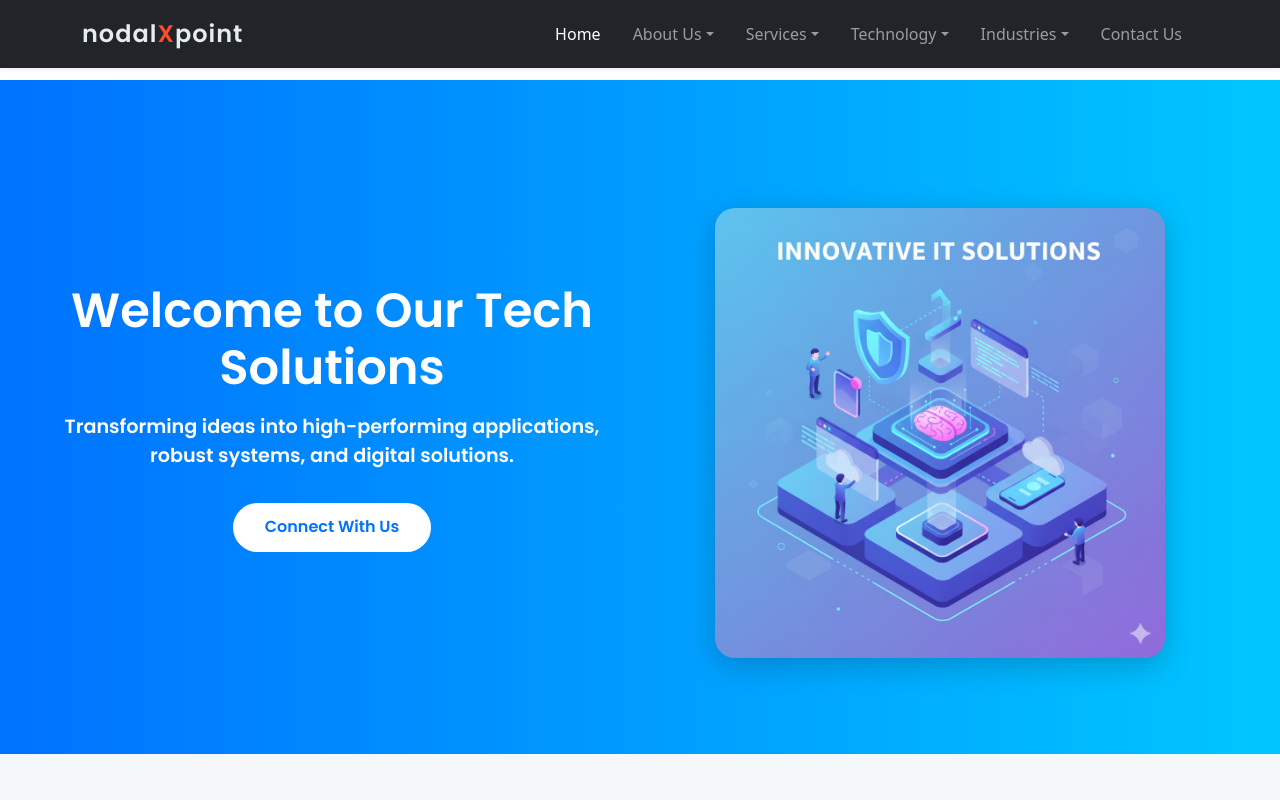
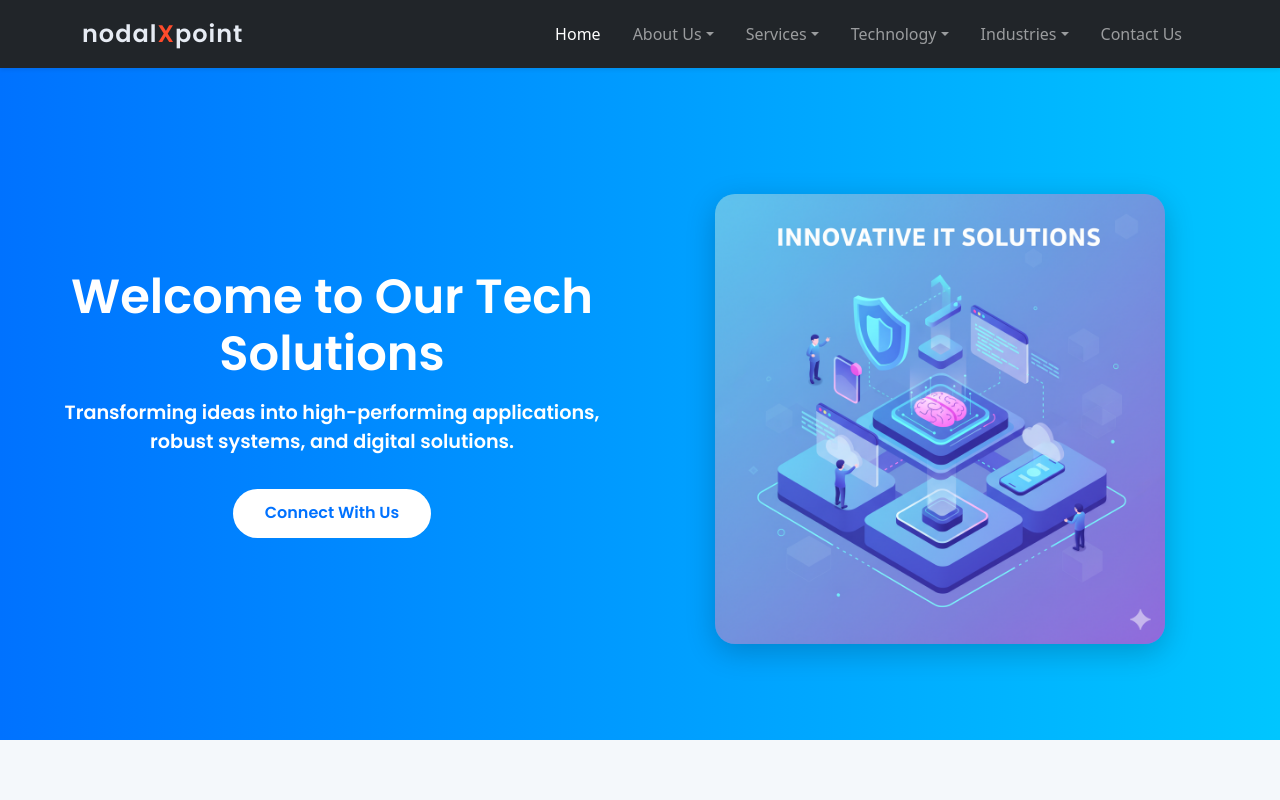
Before and after one commit to Abhay433/NodalServices, an Angular app: page / in a window 1280 px wide. Shown: the top 800 px of the page. Built offline with nearby package versions, Linux system fonts and the light colour scheme.

Commit message:
Fix spacing between navbar and main content

```diff
--- a/src/app/app.component.css
+++ b/src/app/app.component.css
@@ -1,3 +1,7 @@
 .main-content {
   margin-top: 80px; /* Same as navbar height */
 }
+.main-content {
+  margin-top: 0 !important;
+  padding-top: 66px; /* adjust slightly if needed: 60–72px */
+}
--- a/src/app/components/header/header.component.css
+++ b/src/app/components/header/header.component.css
@@ -163,6 +163,7 @@
   outline: none;
 }
 
+
 /* Mobile Menu Styling */
 .mobile-menu {
   list-style: none;
```
